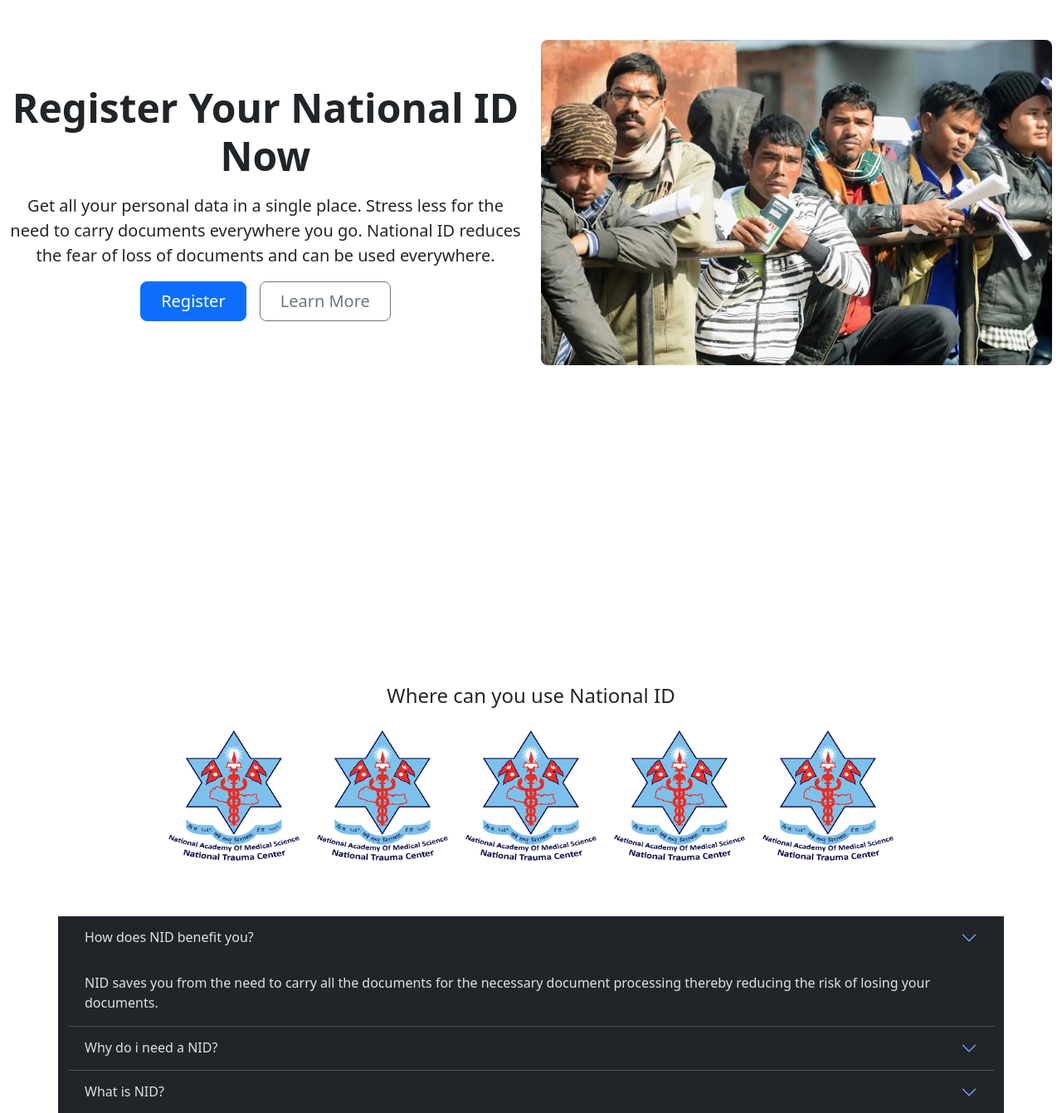
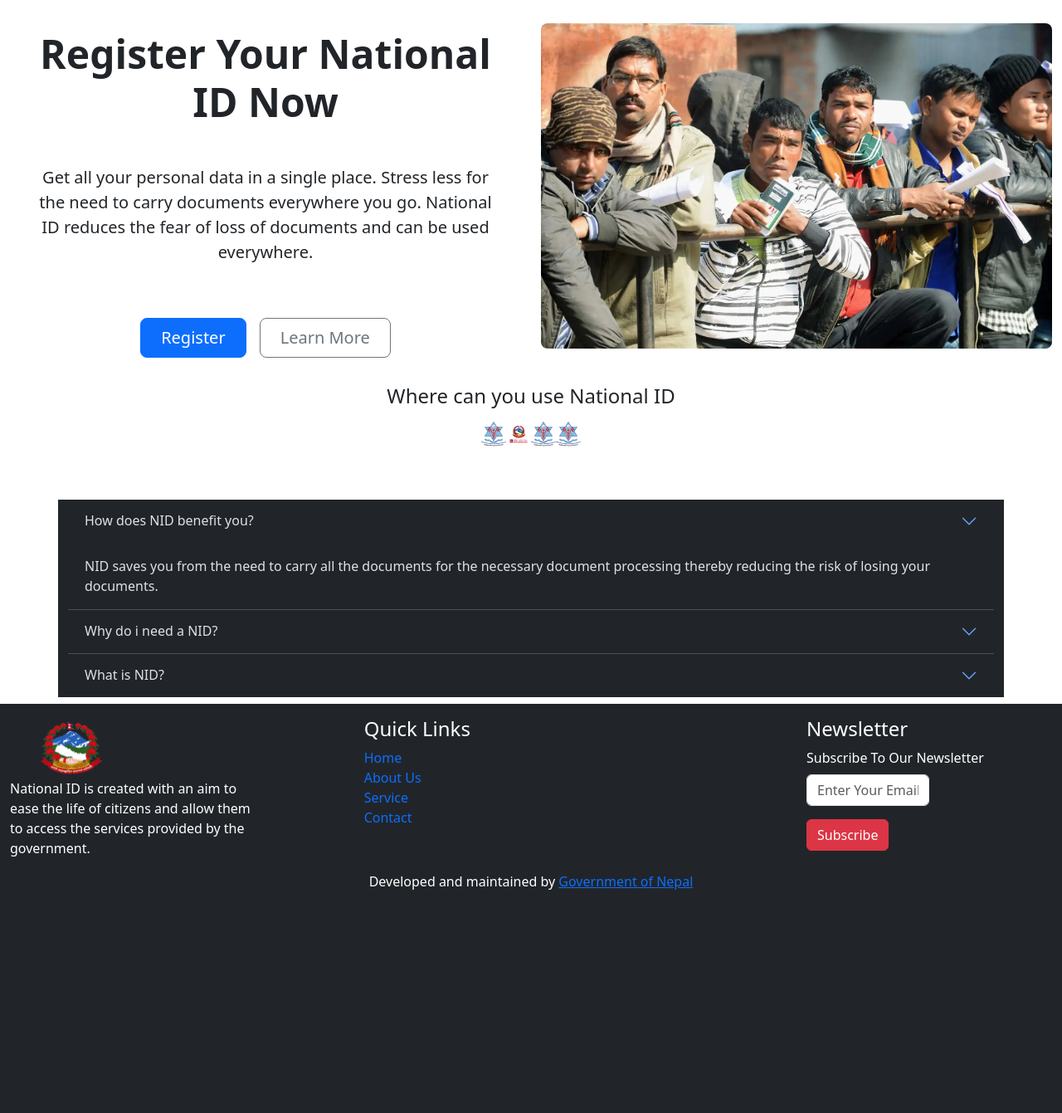
Before and after one commit to PrayasPathak/nid_registration, a PHP site: page / in a window 1280 px wide. Shown: the part 56-1397 px from the top of the page at 83% size. After the commit the page ends 1128 px from the top, so only its background shows below. Run offline with PHP 8.4, Linux system fonts and the light colour scheme.

Commit message:
Fixed some layout and design issues.

```diff
--- a/companies.php
+++ b/companies.php
@@ -1,11 +1,9 @@
 <link rel="stylesheet" href="./css/companies.css">
-
-<section class="companies space-bottom">
-    <h4 class="companies-title text-center">Where can you use National ID</h4>
-    <figure class="companies-img-container">
+<section class="d-flex flex-column justify-content-center align-items-center gap-2">
+    <h4 class="text-center">Where can you use National ID</h4>
+    <figure class="d-flex justify-content-center align-items-center img-container flex-wrap">
         <img src="./images/bir_hospital.png" alt="Bir hospital logo" class="company-logo">
-        <img src="./images/bir_hospital.png" alt="Bir hospital logo" class="company-logo">
-        <img src="./images/bir_hospital.png" alt="Bir hospital logo" class="company-logo">
+        <img src="./images/nepal_election_commission.png" alt="Nepal Election Logo" class="company-logo">
         <img src="./images/bir_hospital.png" alt="Bir hospital logo" class="company-logo">
         <img src="./images/bir_hospital.png" alt="Bir hospital logo" class="company-logo">
     </figure>
--- a/css/companies.css
+++ b/css/companies.css
@@ -1,20 +1,4 @@
-.companies {
-  display: flex;
-  justify-content: center;
-  align-items: center;
-  flex-direction: column;
-  row-gap: 1.2rem;
-  flex-wrap: wrap;
+.company-logo {
+  height: 30px;
+  width: 30px;
 }
-
-.companies-img-container {
-  display: flex;
-  column-gap: 1.2rem;
-  flex-wrap: inherit;
-}
-
-.company-logo {
-  width: 10rem;
-  height: 10rem;
-  cursor: pointer;
-}
--- a/header.php
+++ b/header.php
@@ -1,6 +1,6 @@
 <!-- Navbar -->
 
-    <nav class="navbar navbar-expand-lg bg-dark" data-bs-theme="dark">
+    <nav class="navbar navbar-expand-md bg-dark" data-bs-theme="dark">
       <div class="container-fluid">
         <a class="navbar-brand" href="#">NID Registration</a>
         <button
--- a/hero.php
+++ b/hero.php
@@ -1,16 +1,16 @@
-<main class="container-fluid col-xxl-12 min-vh-100 mb-4">
-    <div class="row flex-lg-row-reverse align-items-center py-5">
+<main class="container-fluid col-xxl-12 min-vh-75 mb-3">
+    <div class="row flex-lg-row-reverse align-items-center py-3">
       <div class="col-12 col-sm-12 col-lg-6">
         <img src="./images/queue_2.jpg" class="d-block mx-lg-auto img-fluid rounded-3" alt="People waiting in a queue" loading="lazy">
       </div>
       <div class="col-lg-6">
-        <h1 class="display-5 fw-bold text-center mb-3">Register Your National ID Now</h1>
-        <p class="lead text-center">
+        <h1 class="display-5 fw-bold text-center p-3 m-1">Register Your National ID Now</h1>
+        <p class="lead text-center p-3 m-3">
            Get all your personal data in a single place. Stress less for the
                 need to carry documents everywhere you go. National ID reduces the
                 fear of loss of documents and can be used everywhere.
         </p>
-        <div class="d-grid gap-2 d-md-flex justify-content-center align-items-center">
+        <div class="d-flex gap-2 d-md-flex justify-content-center align-items-center mt-5">
           <button type="button" class="btn btn-primary btn-lg px-4 me-md-2">Register</button>
           <button type="button" class="btn btn-outline-secondary btn-lg px-4">Learn More</button>
         </div>
```
